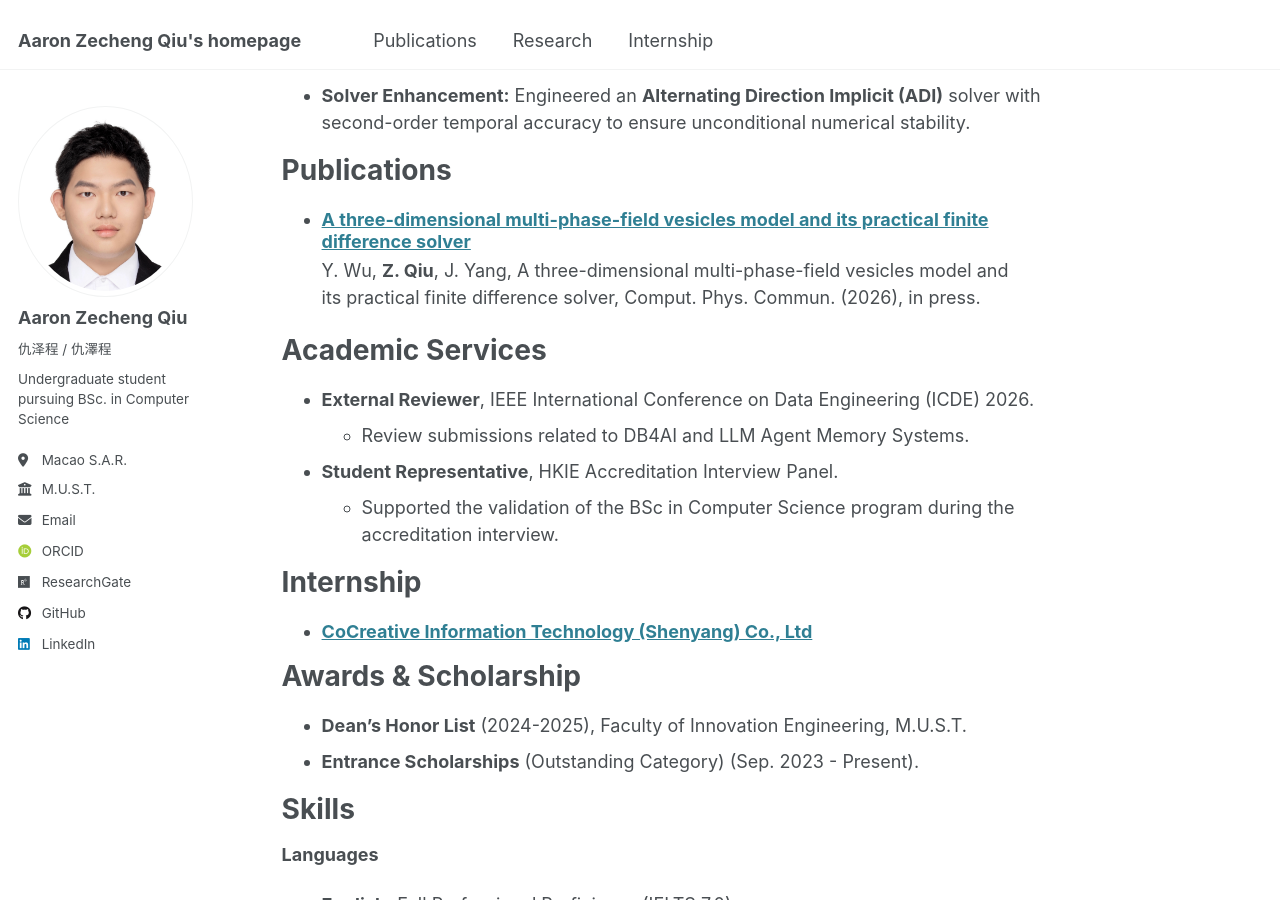
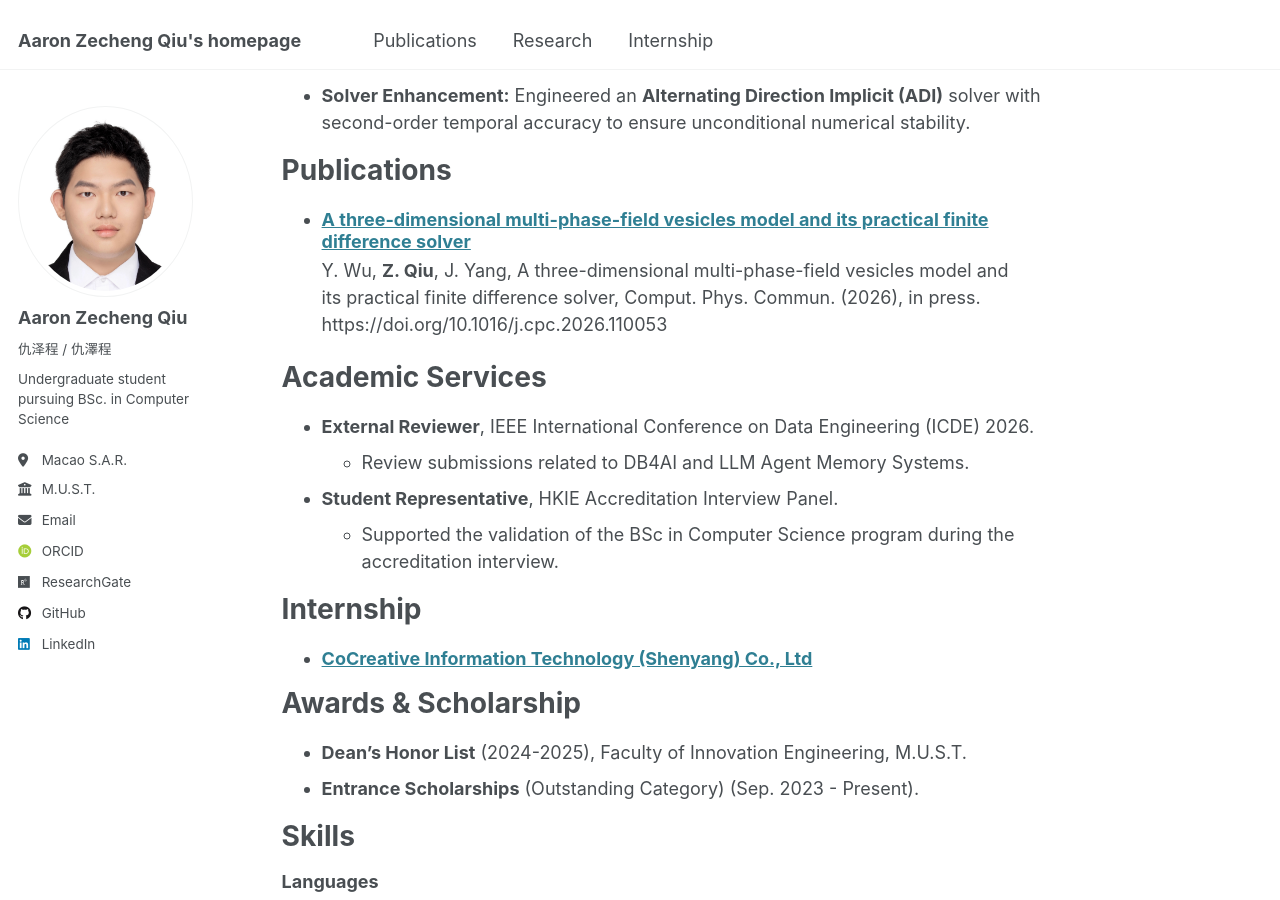
Before and after one commit to aaron-z-chiu/aaron-z-chiu.github.io, a Jekyll site: the page built from _pages/about.md, in a window 1280 px wide and 900 px high, scrolled down 1692 px. Built offline with Jekyll 4.4.1, drawn with Linux system fonts in a browser that asks for light colours; some web fonts are replaced; part of the change alters nothing that is shown.

Commit message:
reference doi

```diff
--- a/_publications/2025-08-25-3d-vesicles-model.md
+++ b/_publications/2025-08-25-3d-vesicles-model.md
@@ -9,7 +9,7 @@ venue: 'Computer Physics Communications'
 # slidesurl: ''
 paperurl: 'https://doi.org/10.1016/j.cpc.2026.110053'
 codeurl: 'https://github.com/aaron-z-chiu/multiple-vesicles'
-citation: 'Y. Wu, <b>Z. Qiu</b>, J. Yang, A three-dimensional multi-phase-field vesicles model and its practical finite difference solver, Comput. Phys. Commun. (2026), in press.'
+citation: 'Y. Wu, <b>Z. Qiu</b>, J. Yang, A three-dimensional multi-phase-field vesicles model and its practical finite difference solver, Comput. Phys. Commun. (2026), in press. https://doi.org/10.1016/j.cpc.2026.110053'
 ---
 
 <b>Authors:</b> Y. Wu, <b>Z. Qiu</b>, J. Yang
```
